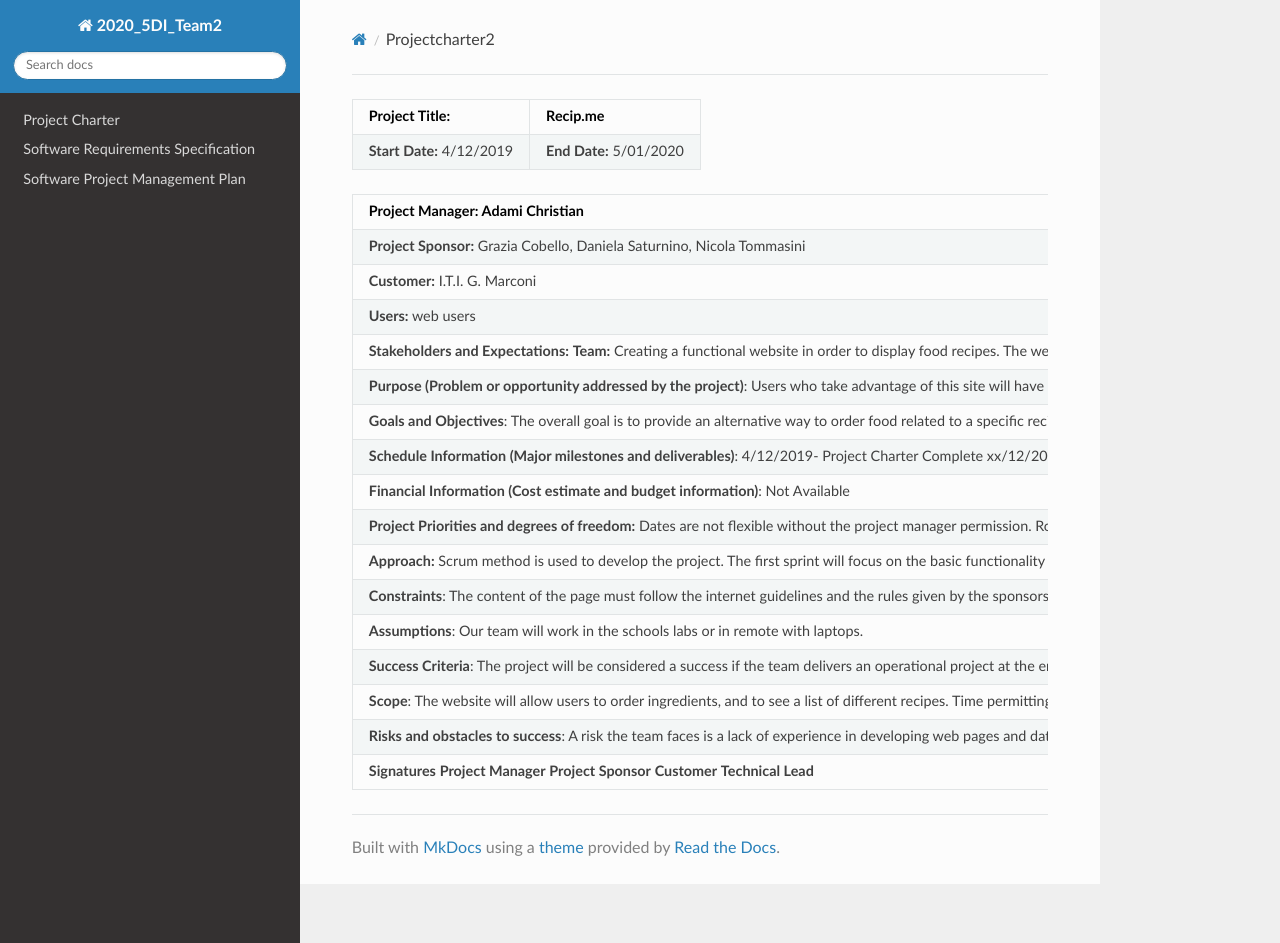
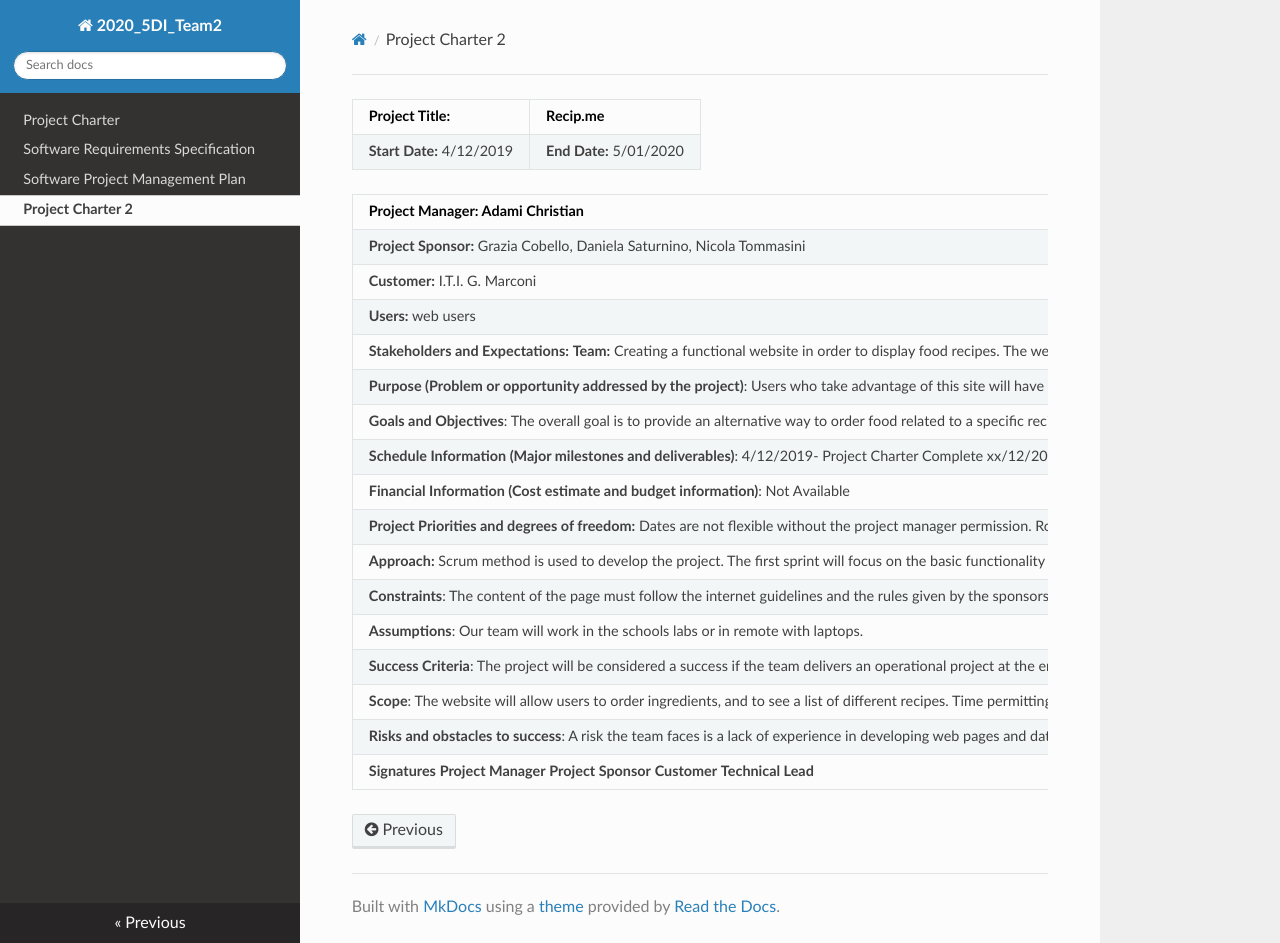
Before and after one commit to RecipMeTeam2/2020_5DI_team2_RecipMe, an MkDocs documentation site: the page built from docs/projectcharter2.md, in a window 1280 px wide and 943 px high. Built offline with MkDocs 1.6.1, drawn with Linux system fonts in a browser that asks for light colours; nearby versions of some CDN libraries.

Commit message:
Update mkdocs.yml

```diff
--- a/mkdocs.yml
+++ b/mkdocs.yml
@@ -3,6 +3,7 @@ nav:
     - 'Project Charter': 'projectcharter.md'
     - 'Software Requirements Specification': 'softwarerequirementsspecification.md'
     - 'Software Project Management Plan': 'softwareprojectmanagementplan.md'
+    - 'Project Charter 2': 'projectcharter2.md'
 
 
 theme:
```
